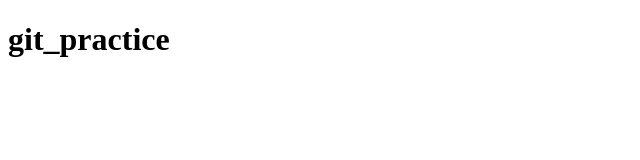
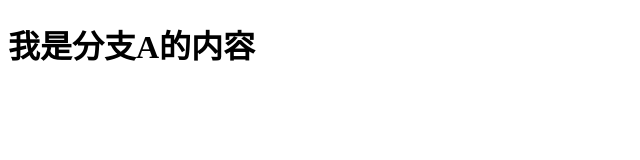
Before and after one commit to bakenray/git_practice, a plain HTML site: page index.html in a window 1280 px wide. Shown: the whole page, without its empty margins (0-640 px from the left). Drawn offline with Linux system fonts and the light colour scheme.

Commit message:
分支A提交

```diff
--- a/index.html
+++ b/index.html
@@ -6,6 +6,6 @@
     <title>git_practice</title>
 </head>
 <body>
-    <h1 class="git_practice">git_practice</h1>
+    <h1 class="git_practice">我是分支A的内容</h1>
 </body>
 </html>
```
